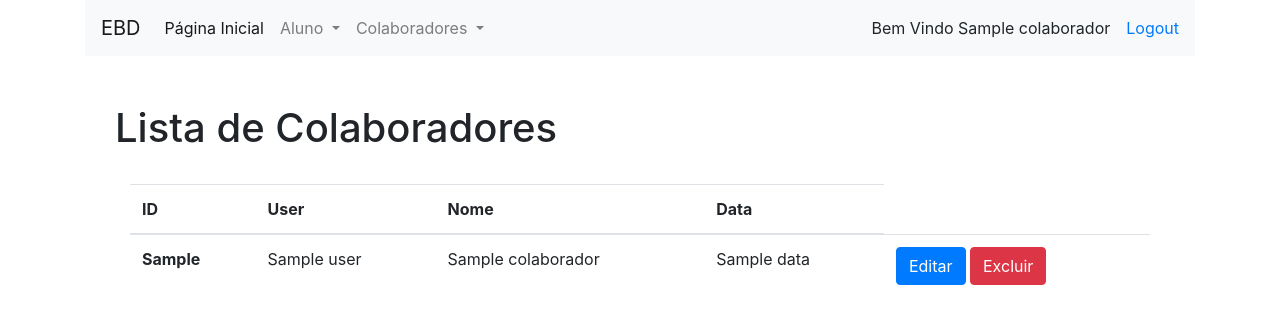
After one commit to luanaAlm/cadastro-django, a Django app: template apps/colaboradores/templates/listar_colaboradores.html in a window 1280 px wide. The commit adds this page. Shown: the top 324 px of the page. Run offline with Django 3.2, Linux system fonts and the light colour scheme; the template is opened without the code that fills it: most values are stand-ins (such as "Sample title", 1, 10 or a date in 2020); some libraries are stand-ins or nearby versions.

Commit message:
Estilização de colaboradores com css e bootstrap e criação das templates

```diff
--- /dev/null
+++ b/apps/colaboradores/templates/listar_colaboradores.html
@@ -0,0 +1,41 @@
+{% extends 'base.html' %}
+{% block main %}
+{% csrf_token %}
+<h1>Lista de Colaboradores</h1>
+<br>
+<div class="col-sm-12">
+    <table class="table table-hover">
+        <thead>
+            <tr>
+                <th scope="col">ID</th>
+                <th scope="col">User</th>
+                <th scope="col">Nome</th>
+                <th scope="col">Data</th>
+            </tr>
+        </thead>
+        <tbody>
+            {% for colaborador in colaboradores %}
+            <tr>
+                <th scope="row">{{ colaborador.ID_Colaborador }}</th>
+                <td>{{ colaborador.user }}</td>
+                <td>{{ colaborador.nome }}</td>
+                <td>{{ colaborador.data }}</td>
+                <td>
+                    <a type="button" class="btn btn-primary" href="{% url 'update_colaborador' colaborador.ID_Colaborador %}">Editar</a>
+                    <a type="button" class="btn btn-danger" href="{% url 'delete_colaborador' colaborador.ID_Colaborador %}">Excluir</a>
+                </td>
+            </tr>
+            {% endfor %}
+        </tbody>
+    </table>
+</div>
+<!--<ul>
+    {% for aluno in alunos %}
+        <li> {{ aluno.nome }}</li>
+        <li> {{ aluno.turma }}</li>
+        <a type="button" class="btn btn-primary" href="{% url 'update_aluno' aluno.ID_Aluno %}">Editar</a>
+        <a type="button" class="btn btn-danger" href="{% url 'delete_aluno' aluno.ID_Aluno %}">Excluir</a>
+        <hr>
+    {% endfor %}
+    </ul>-->
+{% endblock %}
--- a/apps/core/templates/core/index.html
+++ b/apps/core/templates/core/index.html
@@ -15,7 +15,7 @@
                 <a href="">Professores</a>
             </div>
             <div class="col-sm">
-                <a href="">Colaboradores</a>
+                <a href="{% url 'home_colaboradores' %}">Colaboradores</a>
             </div>
         </div>
     </div>
--- a/ebdcadastro/urls.py
+++ b/ebdcadastro/urls.py
@@ -18,8 +18,8 @@ from django.urls import path, include
 
 urlpatterns = [
     path('', include('apps.core.urls')),
+    path('alunos/', include('apps.alunos.urls')),
     path('colaboradores/', include('apps.colaboradores.urls')),
-    path('alunos/', include('apps.alunos.urls')),
     path('accounts/', include('django.contrib.auth.urls')),
     path('admin/', admin.site.urls),
 ]
--- a/templates/base.html
+++ b/templates/base.html
@@ -13,7 +13,7 @@
 </head>
 
 <body>
-    <div class="container"></div>
+    <div class="container">
     <header>
         <!--Nav-->
         <nav class="navbar navbar-expand-lg navbar-light bg-light">
@@ -25,10 +25,12 @@
 
             <div class="collapse navbar-collapse" id="navbarSupportedContent">
                 <ul class="navbar-nav mr-auto">
+
                     <li class="nav-item active">
                         <a class="nav-link" href="{% url 'home' %}">Página Inicial<span
                                 class="sr-only">(current)</span></a>
                     </li>
+                    <!--Alunos-->
                     <li class="nav-item dropdown">
                         <a class="nav-link dropdown-toggle" href="#" id="navbarDropdown" role="button"
                             data-toggle="dropdown" aria-haspopup="true" aria-expanded="false">
@@ -41,8 +43,21 @@
                             <a class="dropdown-item" href="{% url 'home_alunos' %}">Aluno</a>
                         </div>
                     </li>
+                    <!--Colaboradores-->
+                    <li class="nav-item dropdown">
+                        <a class="nav-link dropdown-toggle" href="#" id="navbarDropdown" role="button"
+                            data-toggle="dropdown" aria-haspopup="true" aria-expanded="false">
+                            Colaboradores
+                        </a>
+                        <div class="dropdown-menu" aria-labelledby="navbarDropdown">
+                            <a class="dropdown-item" href="{% url 'listar_colaboradores' %}">Lista de Colaboradores</a>
+                            <a class="dropdown-item" href="{% url 'criar_colaboradores' %}">Novos Colaboradores</a>
+                            <div class="dropdown-divider"></div>
+                            <a class="dropdown-item" href="{% url 'home_colaboradores' %}">Colaboradores</a>
+                        </div>
+                    </li>
                 </ul>
-                <h7 class="mr-sm-3">Bem Vindo : {{ usuario.colaborador.nome }}</h7>
+                <h7 class="mr-sm-3">Bem Vindo {{ usuario.colaborador.nome }}</h7>
                 <a href="{% url 'logout' %}">Logout</a>
             </div>
         </nav>
```
Also changed, not shown: apps/colaboradores/form.py (added, +7 -0 lines), apps/colaboradores/templates/criar_colaboradores.html (added, +12 -0 lines), apps/colaboradores/templates/delete_colaboradores.html (added, +10 -0 lines), apps/colaboradores/templates/home_colaborador.html (added, +7 -0 lines), apps/colaboradores/templates/update_colaboradores.html (added, +12 -0 lines), apps/colaboradores/urls.py (+7 -2 lines), apps/colaboradores/views.py (+47 -3 lines).
